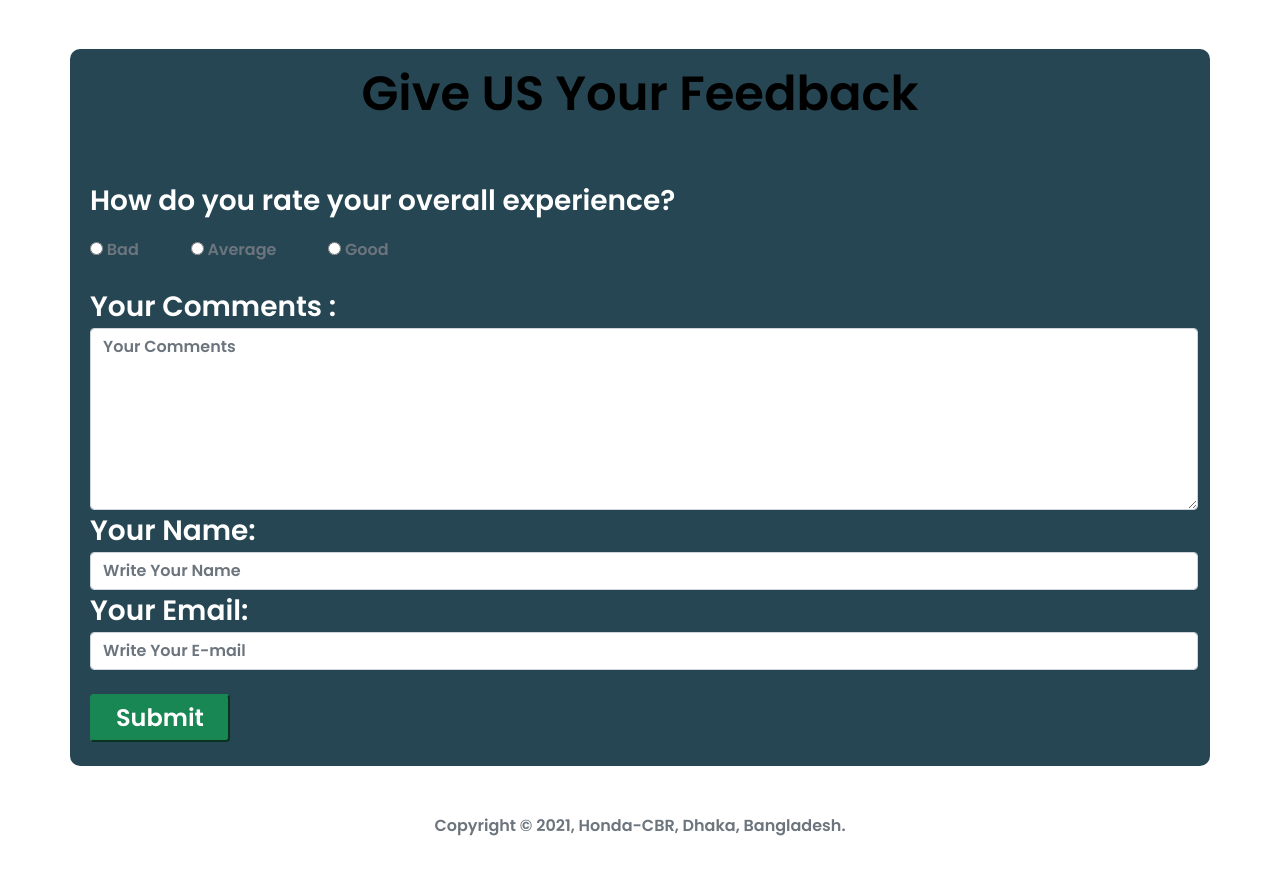
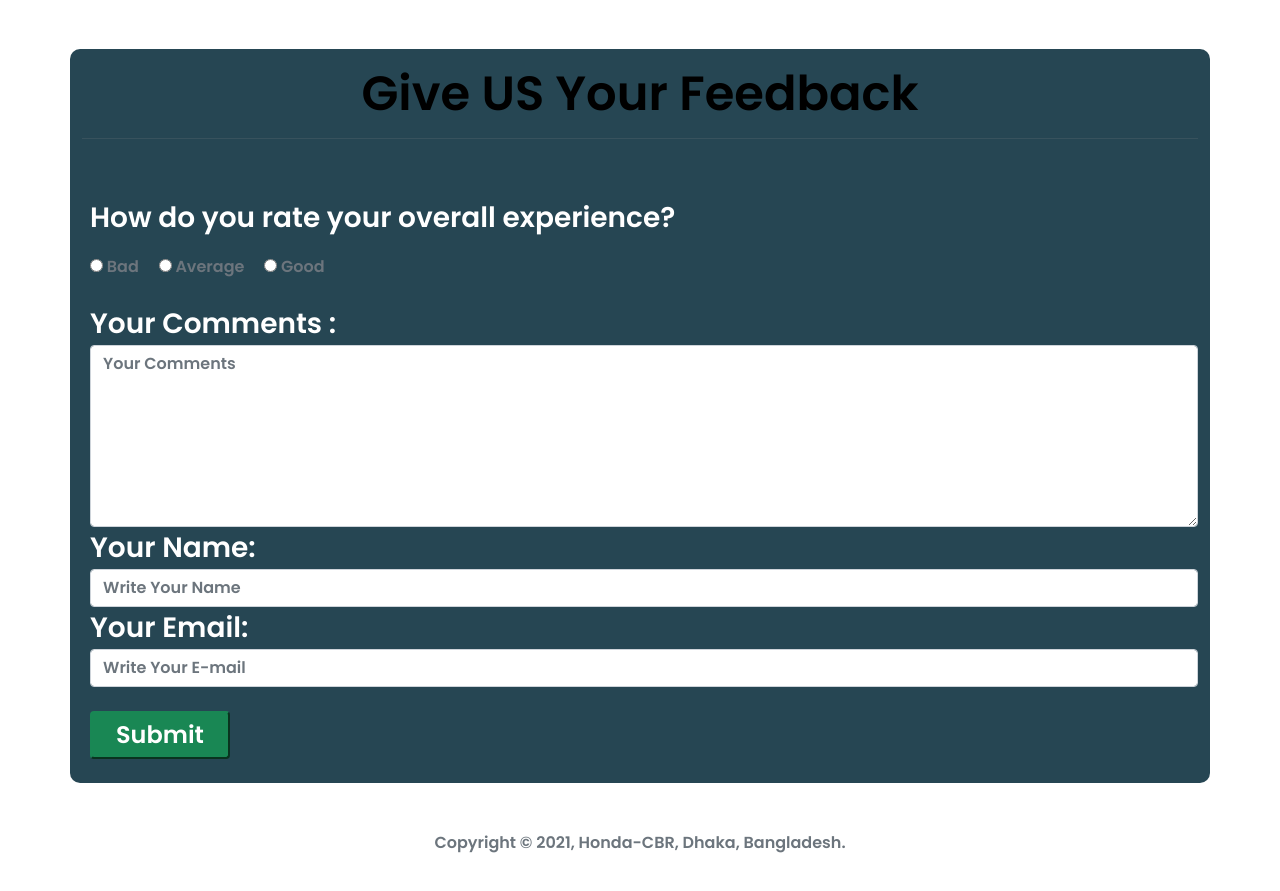
Before and after one commit to SeriouslySazzad/honda-cbr-by-bootstrap, a plain HTML site: page index.html in a window 1280 px wide. Shown: the part 3940-4831 px from the top of the page. Drawn offline with nearby package versions, Linux system fonts and the light colour scheme.

Commit message:
committed for the 4th time

```diff
--- a/index.html
+++ b/index.html
@@ -341,6 +341,7 @@
         <!-- Start Contact Section  -->
         <section class="container feedback-section">
             <h1 class="text-center pt-3">Give US Your Feedback</h1>
+            <hr>
 
             <div class="ms-2" style="margin-top: 50px">
                 <div>
@@ -354,12 +355,12 @@
                                         Bad
                                     </label>
 
-                                    <label class="radio-inline ms-5">
+                                    <label class="radio-inline ms-3">
                                         <input type="radio" name="experience" id="radio_experience" value="average">
                                         Average
                                     </label>
 
-                                    <label class="radio-inline ms-5">
+                                    <label class="radio-inline ms-3">
                                         <input type="radio" name="experience" id="radio_experience" value="good">
                                         Good
                                     </label>
```
